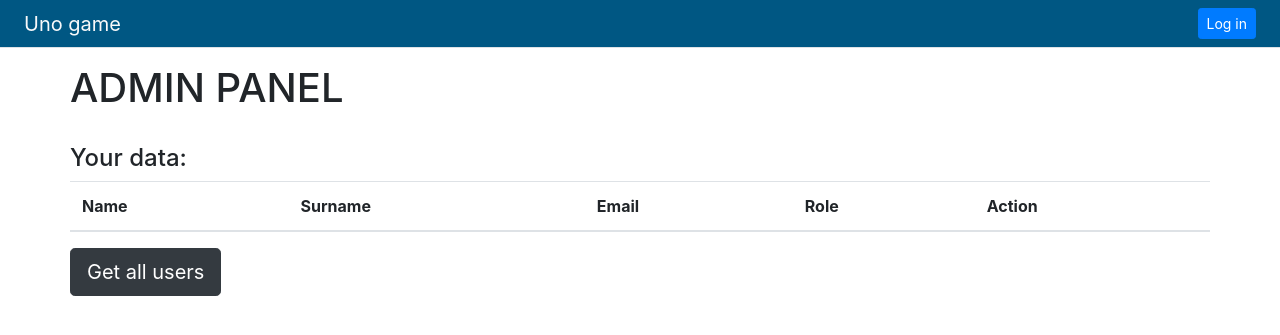
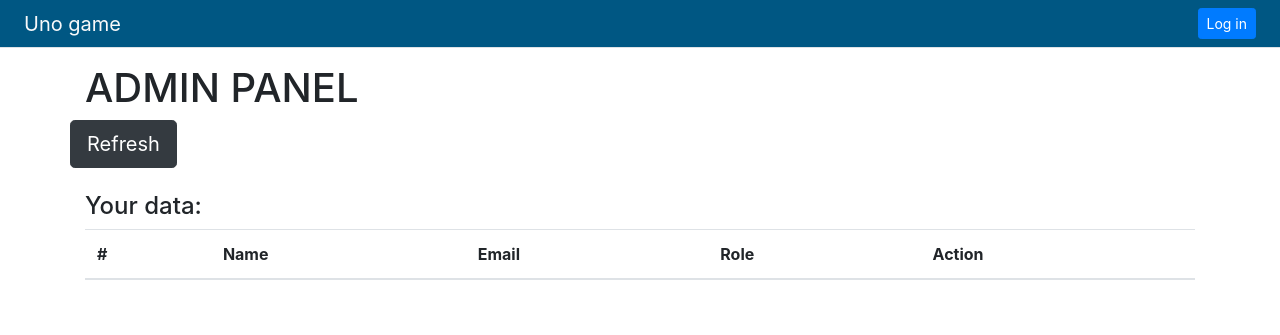
Before and after one commit to Vulpelo/Uno, a PHP site: page /views/AdminController/index.php in a window 1280 px wide. Shown: the top 335 px of the page. Run offline with PHP 8.4, Linux system fonts and the light colour scheme; data that the repository does not hold is empty.

Commit message:
Some changes [Save point]

```diff
--- a/controllers/AdminController.php
+++ b/controllers/AdminController.php
@@ -32,7 +32,7 @@ class AdminController extends AppController
             header('Content-type: application/json');
             http_response_code(200);
 
-            $data = $user->getAllUsers();
+            $data = $user->getAllUsersAdmin();
             echo $data ? json_encode($data) : '';
         }
 
--- a/public/js/admin_site/list.js
+++ b/public/js/admin_site/list.js
@@ -12,11 +12,8 @@ function done(data) {
     createTableList(data);
 }
 
-function addElement(index, id, name, surname, email, role)
-{
+function addElement(index, id, name, email, role) {
     let table = document.getElementById("users_list");
-
-
 
     let row = table.insertRow(index);
     let cell1 = row.insertCell(0);
@@ -25,8 +22,8 @@ function addElement(index, id, name, surname, email, role)
     let cell4 = row.insertCell(3);
     let cell5 = row.insertCell(4);
 
-    cell1.innerHTML = name;
-    cell2.innerHTML = surname;
+    cell1.innerHTML = index+1;
+    cell2.innerHTML = name;
     cell3.innerHTML = email;
     cell4.innerHTML = role;
     cell5.innerHTML = `<button class="btn btn-danger" type="button" onclick="deleteUser(` + id + `)">Delete</button>`;
@@ -42,7 +39,7 @@ function createTableList(data) {
     len = data.length;
 
     for (let i=0; i<data.length; i++) {
-        addElement(i, data[i]['id_user'], data[i]['name'], data[i]['surname'], data[i]['email'], data[i]['role']);
+        addElement(i, data[i]['id_user'], data[i]['name'], data[i]['email'], data[i]['role']);
     }
 }
 
@@ -54,3 +51,5 @@ function deleteUser(id_user) {
         }, empty);
 }
 function empty() {}
+
+getUsers();
--- a/views/AdminController/index.php
+++ b/views/AdminController/index.php
@@ -3,21 +3,25 @@
 
 <?php include(dirname(__DIR__).'/head.html'); ?>
 
-<script src="./public/js/admin_site/list.js"></script>
 
 <body>
 <?php include_once(dirname(__DIR__).'/navBar.html'); ?>
 
 <div class="container">
-    <div class="row">
+    <div class="column">
         <h1 class="col-12 pl-0">ADMIN PANEL</h1>
 
+        <div class="row">
+            <button class="btn btn-dark btn-lg" type="button" onclick="getUsers()">Refresh</button>
+        </div>
+
         <h4 class="mt-4">Your data:</h4>
+
         <table class="table table-hover">
             <thead>
             <tr>
+                <th>#</th>
                 <th>Name</th>
-                <th>Surname</th>
                 <th>Email</th>
                 <th>Role</th>
                 <th>Action</th>
@@ -27,9 +31,11 @@
             </tbody>
         </table>
 
-        <button class="btn btn-dark btn-lg" type="button" onclick="getUsers()">Get all users</button>
     </div>
 </div>
 
+
+<script src="./public/js/admin_site/list.js"></script>
+
 </body>
 </html>
--- a/views/ServerController/serverList.php
+++ b/views/ServerController/serverList.php
@@ -16,8 +16,8 @@
         <table class="table table-striped">
             <thead class="thead-dark">
             <tr>
+                <th>#</th>
                 <th>Server name</th>
-                <th>sth</th>
                 <th>Action</th>
             </tr>
             </thead>
```
Also changed, not shown: models/CardMapperDB.php (+14 -15 lines), models/UserMapperDB.php (+4 -7 lines), public/js/serverList_site/makelist.js (+6 -4 lines).
